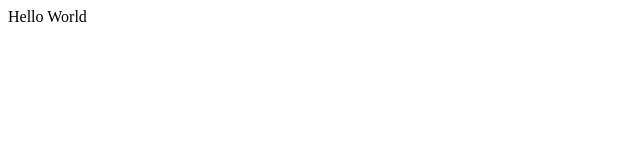
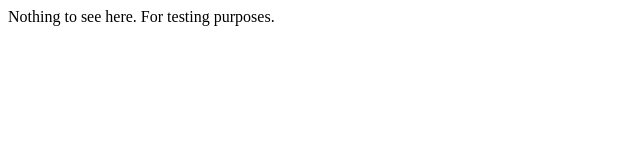
Before and after one commit to Flar3x/Weierstrass_function, a plain HTML site: page docs/index.html in a window 1280 px wide. Shown: the whole page, without its empty margins (0-640 px from the left). Drawn offline with Linux system fonts and the light colour scheme.

Commit message:
Update index.html

```diff
--- a/docs/index.html
+++ b/docs/index.html
@@ -1,7 +1,7 @@
 <html>
 <body>
 <p>
-Hello World
+Nothing to see here. For testing purposes.
 </p>
 </body>
 </html>
```
